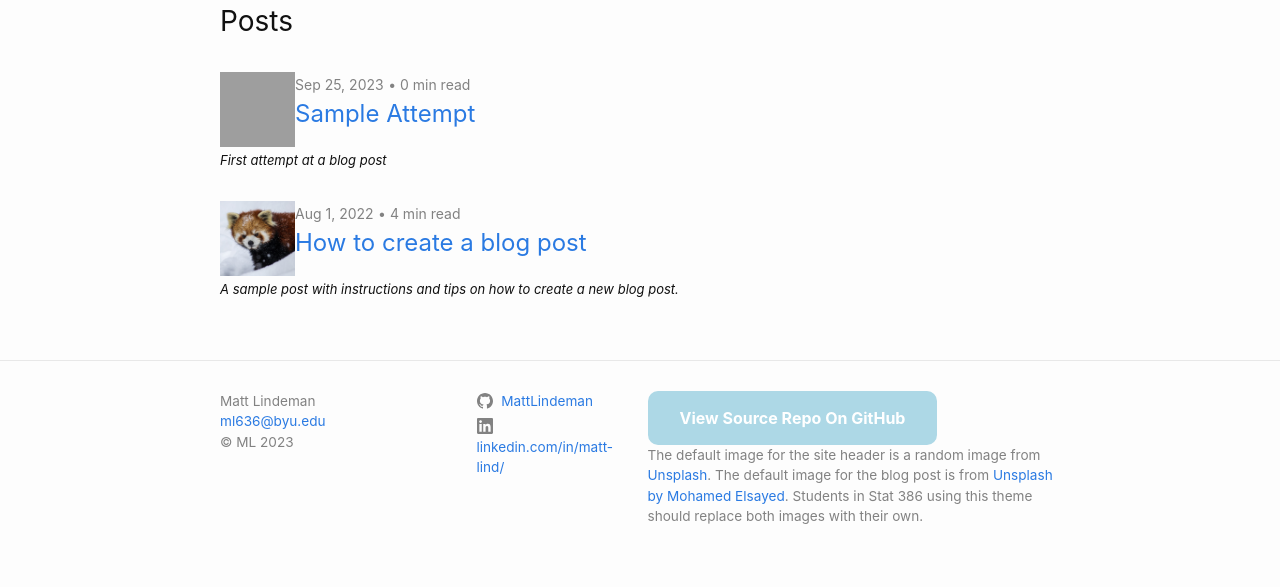
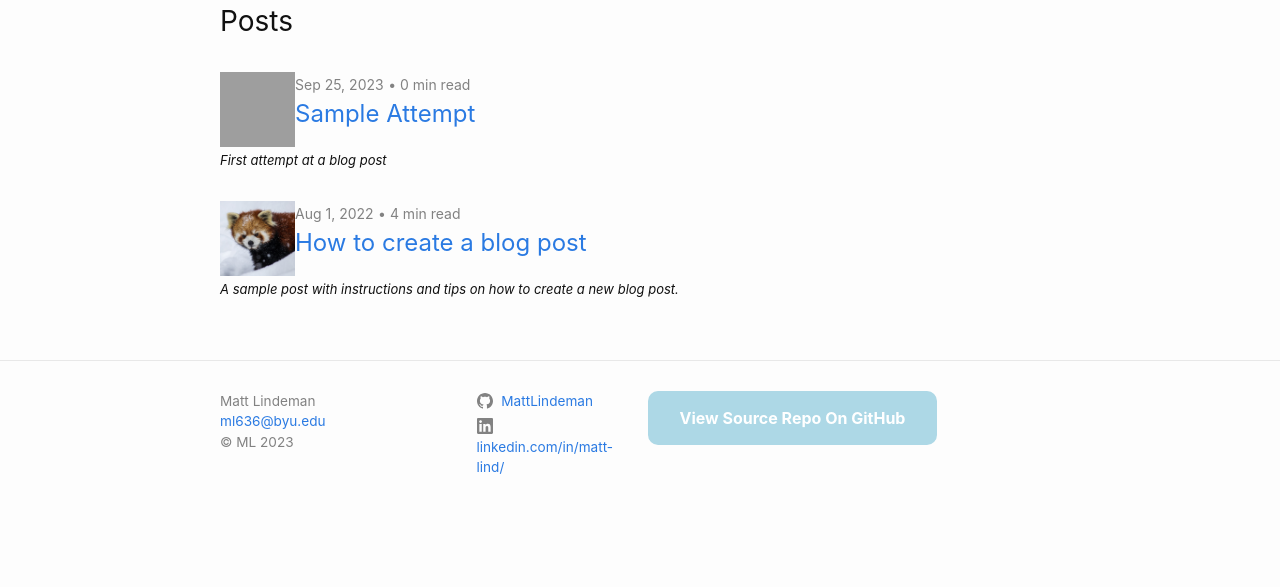
Before and after one commit to MattLindeman/MattLindeman.github.io, a Jekyll site: the page built from index.markdown, in a window 1280 px wide. Shown: the part 442-1029 px from the top of the page. Built offline with Jekyll 4.4.1, drawn with Linux system fonts in a browser that asks for light colours; after the commit the page ends 980 px from its top, so only the background shows below that; grey boxes are pictures that could not be loaded.

Commit message:
Update _config.yml

```diff
--- a/_config.yml
+++ b/_config.yml
@@ -26,12 +26,7 @@ url: "https://MattLindeman.github.io" #  change this to "https://<your-github-us
 image: https://unsplash.com/photos/y2azHvupCVo
 author: Matt Lindeman
 copyright: ML # Your initials or what you want the copyright to be.  Leave empty for no copyright
-footer_description: 'The default image for the site header is a random image from
-        <a href="https://unsplash.com/photos/y2azHvupCVo" target="_blank"> Unsplash</a>.
-        The default image for the blog post is from
-        <a href="https://unsplash.com/photos/DWpR-BpKlw0?utm_source=unsplash&utm_medium=referral&utm_content=creditShareLink" target="_blank"
-        >Unsplash by Mohamed Elsayed</a>. Students in Stat 386 using this theme should replace both images
-        with their own.'
+footer_description:
 
 
 # Social media users names.  Leave fields blank that you don't want displayed
```
